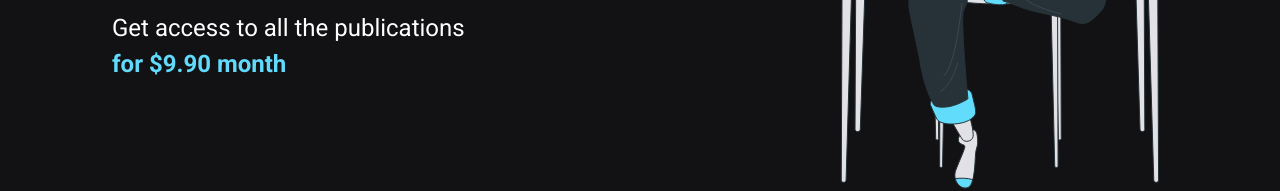
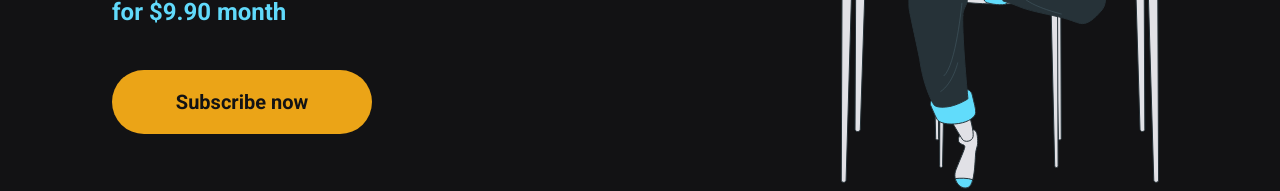
Before and after one commit to wesley-rfa/ignite-ig-news, a Next.js app: page / in a window 1280 px wide. Shown: the part 432-623 px from the top of the page. Built offline with nearby package versions, Linux system fonts and the light colour scheme.

Commit message:
adicionando SubscribeButton

```diff
--- /dev/null
+++ b/src/components/SubscribeButton/index.tsx
@@ -0,0 +1,9 @@
+import styles from './styles.module.scss'
+
+export function SubscribeButton() {
+  return (
+    <button type="button" className={styles.subscribeButton}>
+      Subscribe now
+    </button>
+  );
+}
--- /dev/null
+++ b/src/components/SubscribeButton/styles.module.scss
@@ -0,0 +1,25 @@
+.subscribeButton {
+  width: 260px;
+  height: 4rem;
+  border: 0;
+  border-radius: 2rem;
+
+  background-color: var(--yellow-500);
+
+  line-height: 3rem;
+  padding: 2rem 3.5rem;
+
+  color: var(--gray-900);
+  font-weight: bold;
+  font-size: 1.25rem;
+
+  display: flex;
+  align-items: center;
+  justify-content: center;
+
+  transition: filter 0.2s;
+
+  &:hover {
+    filter: brightness(0.8);
+  }
+}
--- a/src/pages/home.module.scss
+++ b/src/pages/home.module.scss
@@ -38,4 +38,8 @@
       font-weight: bold;
     }
   }
+
+  button {
+    margin-top: 2.5rem;
+  }
 }
--- a/src/pages/index.tsx
+++ b/src/pages/index.tsx
@@ -1,4 +1,5 @@
 import Head from 'next/head'
+import { SubscribeButton } from '../components/SubscribeButton'
 
 import styles from './home.module.scss'
 
@@ -17,6 +18,8 @@
             Get access to all the publications <br />
             <span>for $9.90 month</span>
           </p>
+
+          <SubscribeButton />
         </section>
 
         <img src="/images/avatar.svg" alt="Girl Coding" />
```
